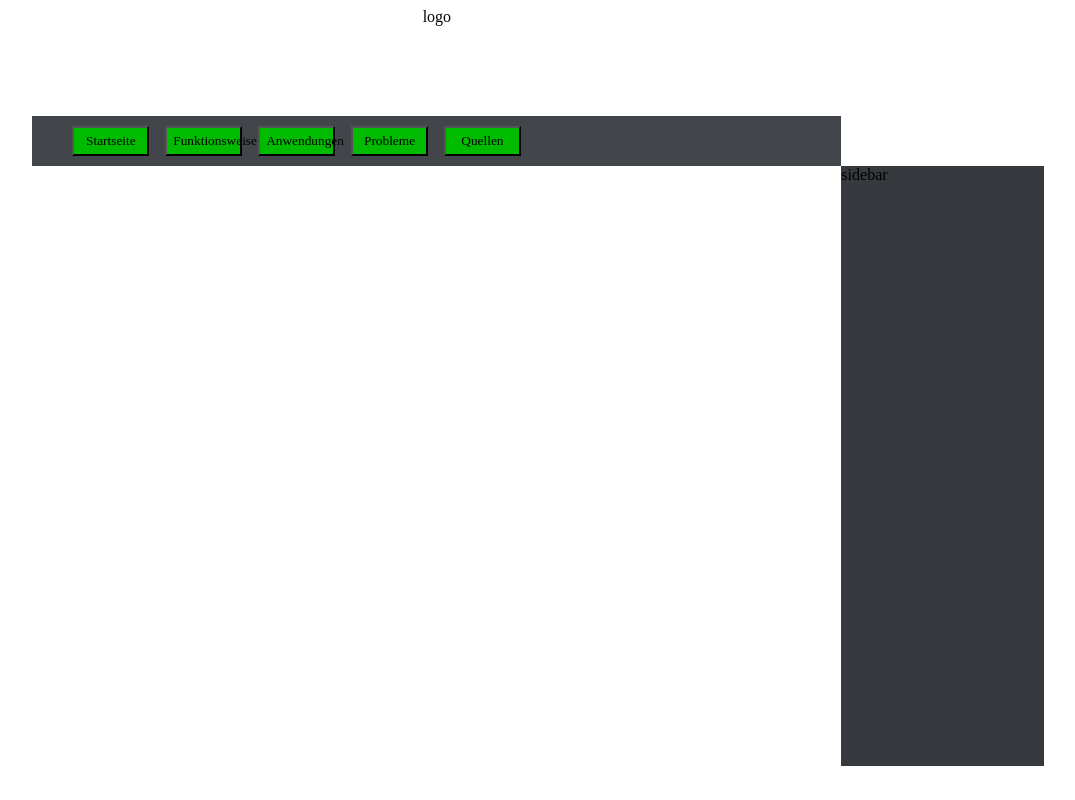
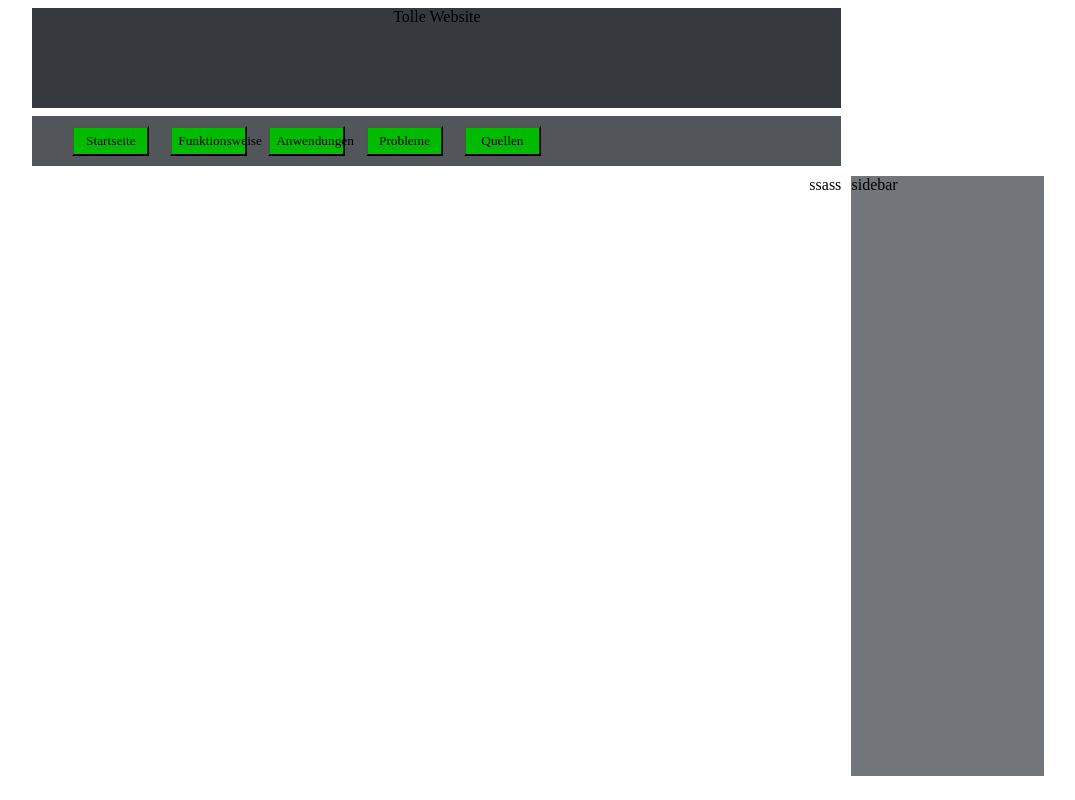
Before and after one commit to KonsRecht/BHWiki, a plain HTML site: page index.html in a window 1280 px wide. Shown: the whole page, without its empty margins (102-1177 px from the left). Drawn offline with Linux system fonts and the light colour scheme.

Commit message:
Updated Files

```diff
--- a/css/basis.css
+++ b/css/basis.css
@@ -11,7 +11,7 @@ body {
 
 }
 #header {
-        background-color: #ffffff;
+        background-color: #36393e;
         width: 80%;
         height: 100px;
         text-align: center;
@@ -20,7 +20,7 @@ body {
 }
 
 #navigation {
-        background-color: #424549;
+        background-color: #525559;
 		margin-top: -1.6%;
         width: 80%;
         height: 50px;
@@ -46,27 +46,31 @@ body {
 }
 #navigation button:hover {
       background-color: #009900;
-      transition: 0.4s;
+      transition: 0.1s;
 }
 #navigation ul li {
         display: inline;
-        padding-right: 10px;
+        padding-right: 15px;
 }
 
 #content {
+		margin-top: 1%;
         background-color: #ffffff;
         float: left;
         width: 80%;
         font-family: Futura Bk BT;
         height: 600px;
+		text-align: right;
         color: #000000;
 }
 #sidebar {
+		margin-top: 1%;
+		margin-left: 1%;
         font-family: Futura Bk BT;
-        background-color: #36393e;
-        float: right;
+        background-color: #727579;
+        float: left;
         color: #000000;
-        width: 20%;
+        width: 19%;
         height: 600px;
         top: 0;
 
--- a/index.html
+++ b/index.html
@@ -3,14 +3,14 @@
   <head>
     <meta charset="utf-8">
     <meta name="viewport" content="width=device-width, initial-scale=1.0">
-    <title></title>
+    <title>Projektarbeit</title>
         <link rel="stylesheet" type="text/css" href="css/basis.css" media"screen" />
   </head>
   <body style="	background-image:url(img/background.jpg);">
         <div id="wrap">
 
         <div id="header">
-                logo
+                Tolle Website
         </div>
         <div id="navigation">
                 <ul>
@@ -22,7 +22,7 @@
                 </ul>
         </div>
         <div id="content">
-
+ssass
         </div>
 
         <div id="sidebar">
```
